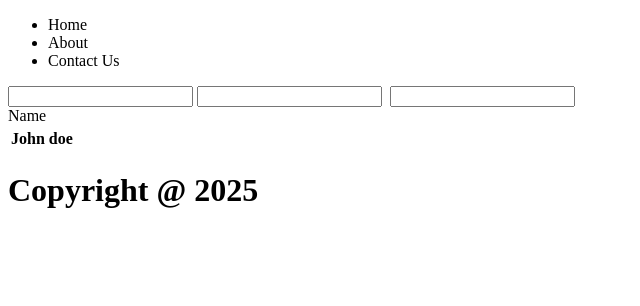
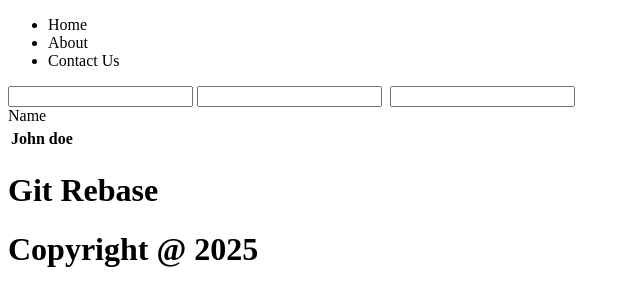
Before and after one commit to ramesharma2025/First-Repo, a plain HTML site: page index.html in a window 1280 px wide. Shown: the whole page, without its empty margins (0-640 px from the left). Drawn offline with Linux system fonts and the light colour scheme.

Commit message:
rebasing

```diff
--- a/index.html
+++ b/index.html
@@ -27,6 +27,7 @@
         <tr>Name</tr>
         <th>John doe</th>
     </table>
+    <h1>Git Rebase</h1>
     <footer>
         <h1>Copyright @ 2025</h1>
     </footer>
```
